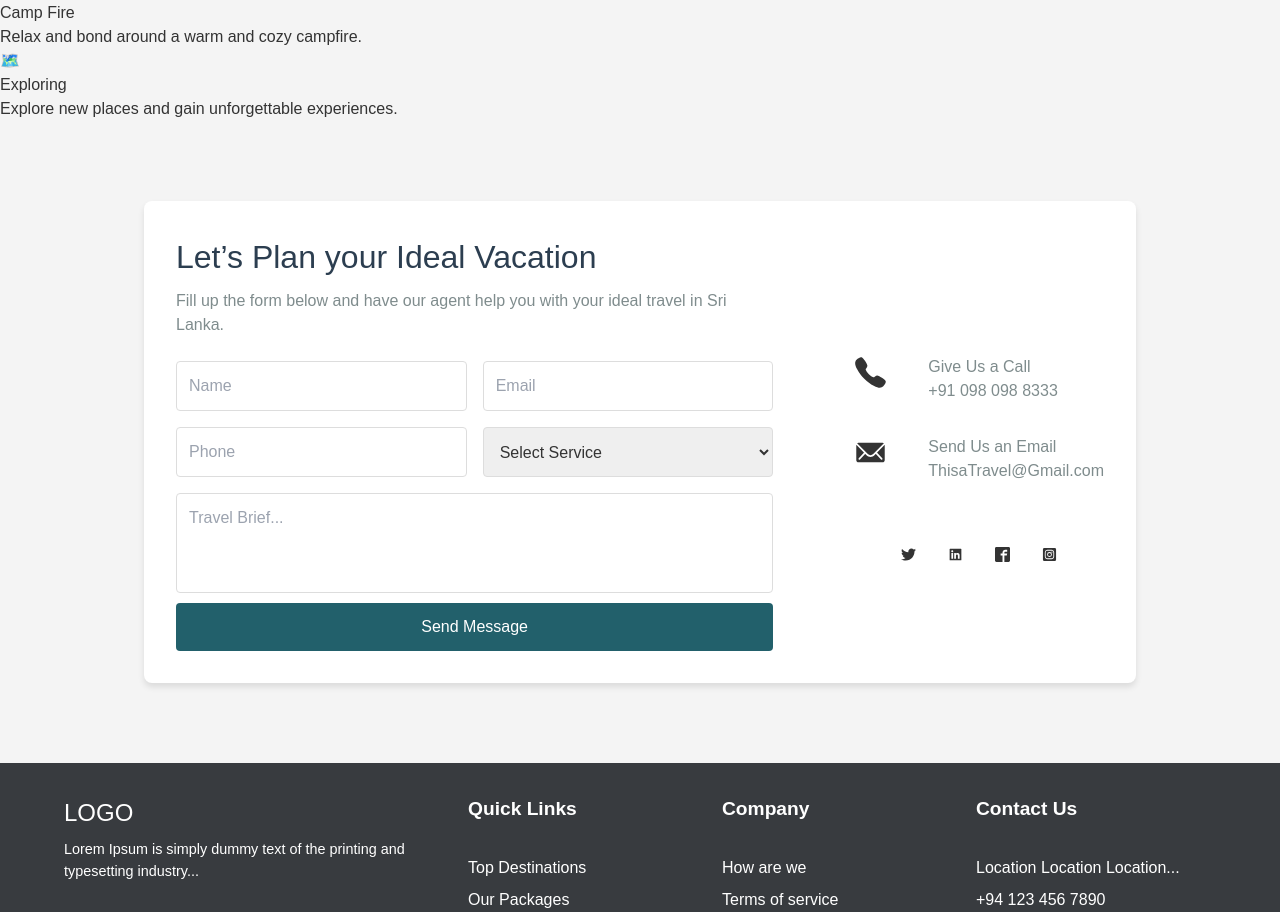
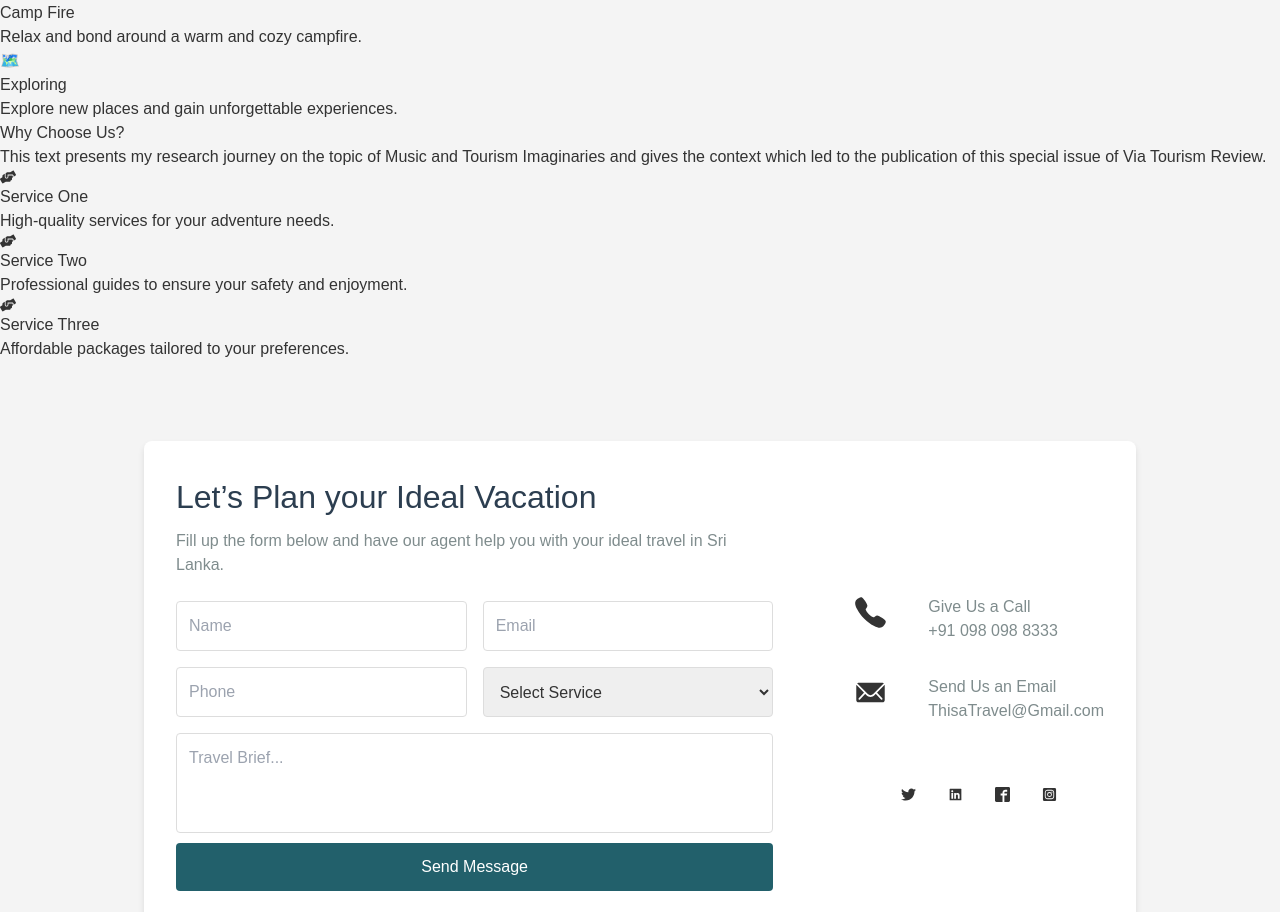
Before and after one commit to Tuddeepana/Travel_Web, a React (Vite) app: page / in a window 1280 px wide. Shown: the part 1760-2672 px from the top of the page. Built offline with nearby package versions, Linux system fonts and the light colour scheme.

Commit message:
Completed the serviceSection

```diff
--- a/src/App.jsx
+++ b/src/App.jsx
@@ -6,6 +6,7 @@ import HeroSection from './components/HeroSection'
 import Navbar from './components/Navbar'
 import PackagesSection from './components/PackagesSection'
 import Footer from './components/Footer'
+import ServicesSection from "./components/ServicesSection.jsx";
 
 function App() {
 
@@ -18,6 +19,7 @@ function App() {
         <DestinationSection />
         <PackagesSection />
         <ActivitiesSection />
+        <ServicesSection />
         <ContactFormSection />
         <Footer />
       </div>
--- a/src/components/PackagesSection.jsx
+++ b/src/components/PackagesSection.jsx
@@ -7,24 +7,6 @@ import ellaImage from "/ella.png";
 import TopSection from "./TopSection.jsx";
 
 const PackagesSection = () => {
-    const packages = [
-        {
-            title: 'SIGIRIYA',
-            days: '10 days trip',
-            image: 'path-to-sigiriya-image.jpg',
-        },
-        {
-            title: 'SINHARAJAYA',
-            days: '6 days trip',
-            image: 'path-to-sinharajaya-image.jpg',
-        },
-        {
-            title: 'ELLA',
-            days: '6 days trip',
-            image: 'path-to-ella-image.jpg',
-        },
-    ];
-
     return (
         <div
             className="flex py-[4.6875rem] px-0 flex-col justify-center items-center gap-[3.125rem] self-stretch bg-[#042630]">
--- /dev/null
+++ b/src/components/ServiceSectionCard.jsx
@@ -0,0 +1,19 @@
+const serviceSectionCard = ({Icon:Icon, title, desctiption}) => {
+    return (
+        <div
+            className="flex p-[1rem] justify-center items-center gap-[1.25rem] rounded-[0.625rem] border border-[#042630] bg-[#042630]">
+            <Icon className="text-[#f3f3f5] text-[3rem]"/>
+            <div>
+                <h6
+                    className="flex w-[17.58rem] h-[1.5rem] flex-col justify-center flex-shrink-0 text-[#F3F3F5] font-dm-sans text-[1.5rem] font-medium leading-[1.5rem]">
+                    {title}
+                </h6>
+                <p className="flex w-[17.58rem] h-[4.1875rem] flex-col justify-center flex-shrink-0 text-[#F3F3F5] font-dm-sans text-[1rem] font-normal leading-[1rem]">
+                    {desctiption}
+                </p>
+            </div>
+        </div>
+    );
+}
+
+export default serviceSectionCard;
--- a/src/components/ServicesSection.jsx
+++ b/src/components/ServicesSection.jsx
@@ -1,3 +1,6 @@
+import ServiceSectionCard from "./ServiceSectionCard.jsx";
+import { FaHandsHelping } from "react-icons/fa";
+
 const services = [
     {id: 1, title: "Service One", description: "High-quality services for your adventure needs."},
     {id: 2, title: "Service Two", description: "Professional guides to ensure your safety and enjoyment."},
@@ -6,31 +9,23 @@ const services = [
 
 const ServicesSection = () => {
     return (
-        <>
-            ServicesSection
-            {/*<section className="why-choose-us">*/}
-            {/*    <div className="container-Y-Choose">*/}
-
-            {/*        <div className="textContainer">*/}
-            {/*            <h2 className="section-title">Why Choose Us?</h2>*/}
-            {/*            <p className="section-description">*/}
-            {/*                Discover the reasons why our clients love traveling with us.*/}
-            {/*                Lorem ipsum dolor sit amet consectetur adipisicing elit. Sit iure dolorem eos officiis*/}
-            {/*                exercitationem molestias esse possimus ea atque. Eius non distinctio mollitia tempore autem,*/}
-            {/*                tenetur dolorum dolore quidem numquam!*/}
-            {/*            </p>*/}
-            {/*        </div>*/}
-            {/*        <div className="service-cards">*/}
-            {/*            {services.map((service) => (*/}
-            {/*                <div key={service.id} className="service-card">*/}
-            {/*                    <h3 className="service-title">{service.title}</h3>*/}
-            {/*                    <p className="service-description">{service.description}</p>*/}
-            {/*                </div>*/}
-            {/*            ))}*/}
-            {/*        </div>*/}
-            {/*    </div>*/}
-            {/*</section>*/}
-        </>
+        <div className="flex p-[6.25rem] px-[4.6875rem] justify-center items-center gap-[7.5rem] bg-white">
+            <div className="flex w-[40%] flex-col justify-center items-start gap-[1.5625rem] flex-shrink-0">
+                <h3 className="self-stretch text-black font-odor-mean-chey text-[4rem] font-normal leading-normal">
+                    Why Choose Us?
+                </h3>
+                <p
+                    className="self-stretch text-[rgba(0,0,0,0.87)] font-inter text-[1.2rem] font-normal leading-normal">
+                    This text presents my research journey on the topic of Music and Tourism Imaginaries and gives the
+                    context which led to the publication of this special issue of Via Tourism Review.
+                </p>
+            </div>
+            <div className="flex flex-col justify-center items-center gap-[1.875rem]">
+                {services.map((service) => (
+                    <ServiceSectionCard key={service.id} title={service.title} desctiption={service.description} Icon={FaHandsHelping} />
+                ))}
+            </div>
+        </div>
     )
 }
 
```
Also changed, not shown: src/components/ActivitiesSection.jsx (+0 -24 lines).
